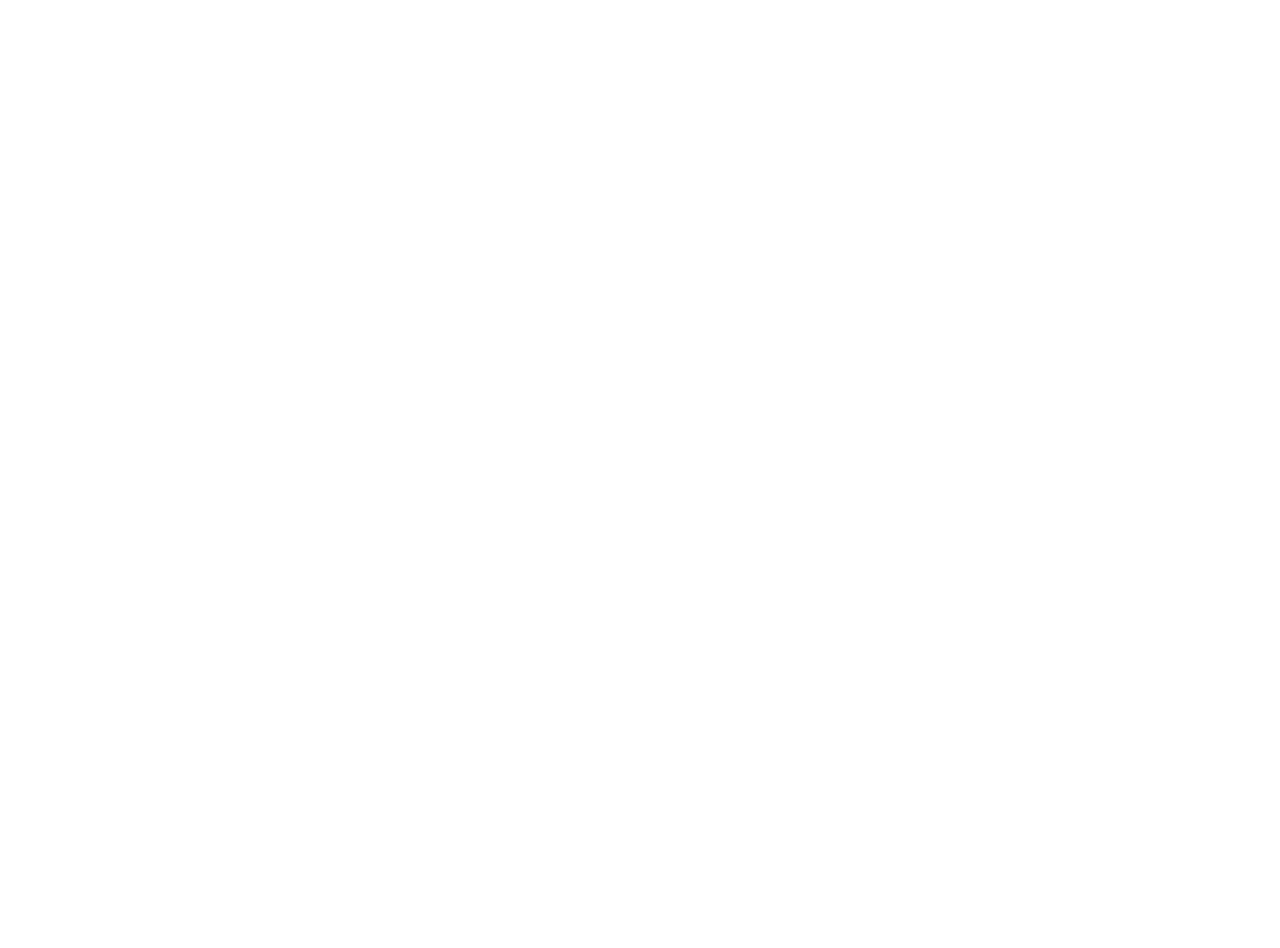
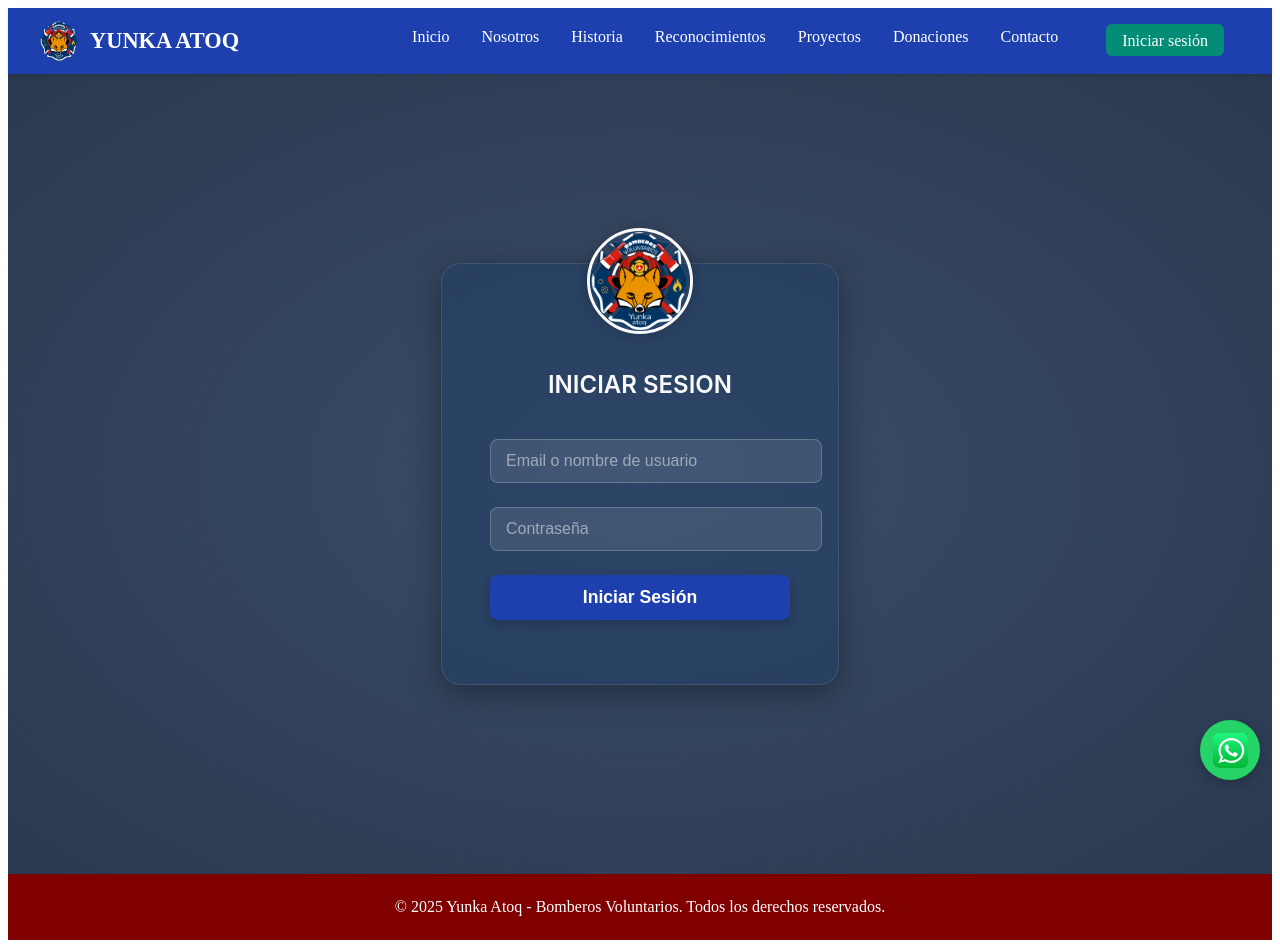
Before and after one commit to tasajos/bomberosatoqreact, a React (Vite) app in the folder yunka-atoq-react/: page /login in a window 1280 px wide. Before the commit this address had no page. Before the commit the page ends 800 px from the top, so only its background shows below. Built offline with nearby package versions, Linux system fonts and the light colour scheme.

Commit message:
update_login

```diff
--- a/yunka-atoq-react/src/components/Header.module.css
+++ b/yunka-atoq-react/src/components/Header.module.css
@@ -2,13 +2,13 @@
 
 .header {
   background-color: #1e40af;
-  padding: 0.8rem 2rem; /* <-- Hacemos el header un poco más pequeño */
+  padding: 0.8rem 2rem;
   color: white;
   display: flex;
   justify-content: space-between;
   align-items: center;
   box-shadow: 0 2px 4px rgba(0, 0, 0, 0.1);
-  position: relative; /* Necesario para el menú móvil */
+  position: relative;
   z-index: 100;
 }
 
@@ -17,7 +17,24 @@
   text-decoration: none;
   font-weight: bold;
   font-size: 1.4rem;
+  display: flex;
+  align-items: center;
+  gap: 0.75rem;
 }
+
+.logoIcon {
+  height: 40px;
+}
+
+
+/* === EL ARREGLO ESTÁ AQUÍ === */
+/* Estilos para el menú en PANTALLAS GRANDES */
+.mainNav {
+  display: flex; /* <-- ESTA ES LA LÍNEA QUE FALTABA */
+  align-items: center; /* <-- Para alinear el botón y los enlaces */
+}
+/* === FIN DEL ARREGLO === */
+
 
 .mainNav a {
   color: white;
@@ -25,22 +42,40 @@
   text-decoration: none;
   font-weight: 500;
   padding-bottom: 5px;
-  border-bottom: 2px solid transparent; /* Borde transparente para transición suave */
+  border-bottom: 2px solid transparent;
   transition: border-color 0.3s;
 }
 
 .mainNav a:hover {
-  border-color: #facc15; /* Borde amarillo al pasar el mouse */
+  border-color: #facc15;
 }
 
-/* Estilo para el enlace de la página activa */
 .activeLink {
   border-color: #facc15 !important;
 }
 
-/* --- Botón de Hamburguesa --- */
+.headerActions {
+  margin-left: 1rem;
+}
+
+.loginButton {
+  background-color: #048d76;
+  color: #1f2937;
+  padding: 0.5rem 1rem;
+  border-radius: 6px;
+  text-decoration: none;
+  font-weight: bold;
+  white-space: nowrap;
+  transition: background-color 0.3s, transform 0.2s;
+}
+
+.loginButton:hover {
+  background-color: #800079;
+  transform: scale(1.05);
+}
+
 .hamburgerButton {
-  display: none; /* Oculto en pantallas grandes */
+  display: none;
   background: none;
   border: none;
   cursor: pointer;
@@ -76,38 +111,38 @@
 }
 
 
-/* --- Media Query para pantallas pequeñas (móviles) --- */
-@media (max-width: 880px) {
+@media (max-width: 992px) {
   .hamburgerButton {
-    display: block; /* Hacemos visible el botón */
+    display: block;
   }
 
   .mainNav {
-    /* El menú ahora es un panel que sale desde la izquierda */
     position: absolute;
     top: 0;
     left: 0;
     width: 70%;
     height: 100vh;
-    background-color: #1e3a8a; /* Un azul ligeramente diferente */
-
+    background-color: #1e3a8a;
     display: flex;
     flex-direction: column;
     align-items: center;
     justify-content: center;
     gap: 2rem;
-
-    transform: translateX(-100%); /* Empieza oculto fuera de la pantalla */
+    transform: translateX(-100%);
     transition: transform 0.3s ease-in-out;
   }
 
-  /* Cuando el menú está abierto */
   .mainNav.menuOpen {
-    transform: translateX(0); /* Lo movemos a su posición visible */
+    transform: translateX(0);
     box-shadow: 5px 0 15px rgba(0,0,0,0.2);
   }
 
   .mainNav a {
     font-size: 1.2rem;
   }
+
+  .headerActions {
+    margin-left: 0;
+    margin-top: 1.5rem;
+  }
 }
--- a/yunka-atoq-react/src/components/Header.tsx
+++ b/yunka-atoq-react/src/components/Header.tsx
@@ -1,38 +1,46 @@
 // src/components/Header.tsx
-import { useState } from 'react'; // <-- 1. Importamos useState
+import { useState } from 'react';
 import { Link, NavLink } from 'react-router-dom';
 import styles from './Header.module.css';
 
 function Header() {
-  // 2. Creamos un estado para saber si el menú está abierto o cerrado
   const [isMenuOpen, setIsMenuOpen] = useState(false);
+
+  const closeMenu = () => setIsMenuOpen(false);
 
   return (
     <header className={styles.header}>
+      {/* 1. Logo ahora con ícono y texto */}
       <div className={styles.logo}>
-        <Link to="/">YUNKA ATOQ</Link>
+        <Link to="/" onClick={closeMenu}>
+          <img src="/yunka_atoq_log.png" alt="Logo Yunka Atoq" className={styles.logoIcon} />
+          <span>YUNKA ATOQ</span>
+        </Link>
       </div>
 
-      {/* 3. Añadimos el botón de hamburguesa (solo se verá en móvil gracias a CSS) */}
       <button
         className={styles.hamburgerButton}
-        onClick={() => setIsMenuOpen(!isMenuOpen)} // Alterna el estado al hacer clic
+        onClick={() => setIsMenuOpen(!isMenuOpen)}
         aria-label="Abrir menú"
       >
         <div className={styles.hamburgerIcon}></div>
       </button>
 
-      {/* 4. La navegación ahora tiene una clase condicional */}
       <nav className={`${styles.mainNav} ${isMenuOpen ? styles.menuOpen : ''}`}>
-        {/* Usamos NavLink para poder estilizar el enlace activo */}
-        <NavLink to="/" className={({isActive}) => isActive ? styles.activeLink : ''} onClick={() => setIsMenuOpen(false)}>Inicio</NavLink>
-        <NavLink to="/nosotros" className={({isActive}) => isActive ? styles.activeLink : ''} onClick={() => setIsMenuOpen(false)}>Nosotros</NavLink>
-        <NavLink to="/historia" className={({isActive}) => isActive ? styles.activeLink : ''} onClick={() => setIsMenuOpen(false)}>Historia</NavLink>
-        <NavLink to="/reconocimientos" className={({isActive}) => isActive ? styles.activeLink : ''} onClick={() => setIsMenuOpen(false)}>Reconocimientos</NavLink>
-        <NavLink to="/proyectos" className={({isActive}) => isActive ? styles.activeLink : ''} onClick={() => setIsMenuOpen(false)}>Proyectos</NavLink>
-        {/*  <NavLink to="/galeria" className={({isActive}) => isActive ? styles.activeLink : ''} onClick={() => setIsMenuOpen(false)}>Galería</NavLink> */}
-        <NavLink to="/donaciones" className={({isActive}) => isActive ? styles.activeLink : ''} onClick={() => setIsMenuOpen(false)}>Donaciones</NavLink>
-        <NavLink to="/contacto" className={({isActive}) => isActive ? styles.activeLink : ''} onClick={() => setIsMenuOpen(false)}>Contacto</NavLink>
+        <NavLink to="/" className={({isActive}) => isActive ? styles.activeLink : ''} onClick={closeMenu}>Inicio</NavLink>
+        <NavLink to="/nosotros" className={({isActive}) => isActive ? styles.activeLink : ''} onClick={closeMenu}>Nosotros</NavLink>
+        <NavLink to="/historia" className={({isActive}) => isActive ? styles.activeLink : ''} onClick={closeMenu}>Historia</NavLink>
+        <NavLink to="/reconocimientos" className={({isActive}) => isActive ? styles.activeLink : ''} onClick={closeMenu}>Reconocimientos</NavLink>
+        <NavLink to="/proyectos" className={({isActive}) => isActive ? styles.activeLink : ''} onClick={closeMenu}>Proyectos</NavLink>
+        <NavLink to="/donaciones" className={({isActive}) => isActive ? styles.activeLink : ''} onClick={closeMenu}>Donaciones</NavLink>
+        <NavLink to="/contacto" className={({isActive}) => isActive ? styles.activeLink : ''} onClick={closeMenu}>Contacto</NavLink>
+
+        {/* 2. Botón de Iniciar Sesión añadido al final del nav */}
+        <div className={styles.headerActions}>
+          <Link to="/login" className={styles.loginButton} onClick={closeMenu}>
+            Iniciar sesión
+          </Link>
+        </div>
       </nav>
     </header>
   );
--- a/yunka-atoq-react/src/main.tsx
+++ b/yunka-atoq-react/src/main.tsx
@@ -17,7 +17,8 @@
 import ContactPage from './pages/ContactPage.tsx';
 import NotePage from './pages/NotePage.tsx';
 import HistoryPage from './pages/HistoryPage.tsx';
-import AwardsPage from './pages/AwardsPage.tsx'; // Importar
+import AwardsPage from './pages/AwardsPage.tsx';
+import LoginPage from './pages/LoginPage.tsx';
 
 import './index.css';
 
@@ -38,6 +39,7 @@
           <Route path="notas/:notaId" element={<NotePage />} />
           <Route path="historia" element={<HistoryPage />}/>
           <Route path="reconocimientos" element={<AwardsPage />} />
+          <Route path="login" element={<LoginPage />} />
           {/* Aquí añadiremos más rutas como /galeria, /contacto, etc. */}
         </Route>
       </Routes>
--- /dev/null
+++ b/yunka-atoq-react/src/pages/LoginPage.module.css
@@ -0,0 +1,103 @@
+/* src/pages/LoginPage.module.css */
+.container {
+  display: flex;
+  justify-content: center;
+  align-items: center;
+  min-height: 100vh;
+  background: #2b394f;
+  background-image: radial-gradient(#3a4e69, #2b394f);
+  font-family: -apple-system, BlinkMacSystemFont, "Segoe UI", Roboto, "Helvetica Neue", Arial, sans-serif;
+}
+
+.loginCard {
+  background: rgba(30, 60, 100, 0.5);
+  backdrop-filter: blur(10px);
+  border: 1px solid rgba(255, 255, 255, 0.1);
+  border-radius: 20px;
+  padding: 4rem 3rem;
+  text-align: center;
+  color: #e0e0e0;
+  box-shadow: 0 8px 32px 0 rgba(0, 0, 0, 0.37);
+}
+
+.avatarContainer {
+  position: relative;
+  margin-top: -100px;
+  margin-bottom: 2rem;
+}
+
+.avatar {
+  width: 100px;
+  height: 100px;
+  border-radius: 50%;
+  border: 3px solid #f9f9f9;
+  box-shadow: 0 0 15px rgba(0, 0, 0, 0.2);
+}
+
+.title {
+  font-size: 1.5rem;
+  font-weight: 600;
+  color: #f9f9f9;
+  margin-bottom: 2.5rem;
+}
+
+.form {
+  display: flex;
+  flex-direction: column;
+  gap: 1.5rem;
+  width: 300px;
+}
+
+.inputGroup {
+  position: relative;
+}
+
+.input {
+  width: 100%;
+  padding: 12px 15px;
+  border: 1px solid rgba(255, 255, 255, 0.2);
+  background: rgba(255, 255, 255, 0.1);
+  border-radius: 8px;
+  color: white;
+  font-size: 1rem;
+  outline: none;
+  transition: all 0.3s ease;
+}
+
+.input::placeholder {
+  color: rgba(255, 255, 255, 0.5);
+}
+
+.input:focus {
+  border-color: #facc15;
+  box-shadow: 0 0 5px rgba(250, 204, 21, 0.5);
+}
+
+.submitButton {
+  width: 100%;
+  padding: 12px;
+  background-color: #1e40af;
+  color: white;
+  border: none;
+  border-radius: 8px;
+  font-size: 1.1rem;
+  font-weight: bold;
+  cursor: pointer;
+  transition: all 0.3s ease;
+  box-shadow: 0 4px 10px rgba(0, 0, 0, 0.2);
+}
+
+.submitButton:hover {
+  background-color: #2b56aa;
+  transform: translateY(-2px);
+}
+
+/* Media Query para hacerlo Responsive */
+@media (max-width: 480px) {
+  .loginCard {
+    padding: 3rem 1.5rem;
+  }
+  .form {
+    width: 100%;
+  }
+}
--- /dev/null
+++ b/yunka-atoq-react/src/pages/LoginPage.tsx
@@ -0,0 +1,58 @@
+// src/pages/LoginPage.tsx
+import React, { useState } from 'react';
+import styles from './LoginPage.module.css';
+
+export default function LoginPage() {
+  const [username, setUsername] = useState('');
+  const [password, setPassword] = useState('');
+
+  const handleSubmit = (event: React.FormEvent) => {
+    event.preventDefault(); // Evita que la página se recargue
+
+    // Lógica de login (por ahora, solo muestra una alerta)
+    alert(`¡Login simulado!\nUsuario: ${username}\nContraseña: ${password}`);
+
+    // Limpia los campos del formulario
+    setUsername('');
+    setPassword('');
+  };
+
+  return (
+    <main className={styles.container}>
+      <div className={styles.loginCard}>
+        <div className={styles.avatarContainer}>
+          <img src="/yunka_atoq_log.png" alt="atoq" className={styles.avatar} />
+        </div>
+
+        <h1 className={styles.title}>INICIAR SESION</h1>
+
+        <form onSubmit={handleSubmit} className={styles.form}>
+          <div className={styles.inputGroup}>
+            <input
+              type="text"
+              placeholder="Email o nombre de usuario"
+              required
+              value={username}
+              onChange={(e) => setUsername(e.target.value)}
+              className={styles.input}
+            />
+          </div>
+          <div className={styles.inputGroup}>
+            <input
+              type="password"
+              placeholder="Contraseña"
+              required
+              value={password}
+              onChange={(e) => setPassword(e.target.value)}
+              className={styles.input}
+            />
+          </div>
+
+          <button type="submit" className={styles.submitButton}>
+            Iniciar Sesión
+          </button>
+        </form>
+      </div>
+    </main>
+  );
+}
```
